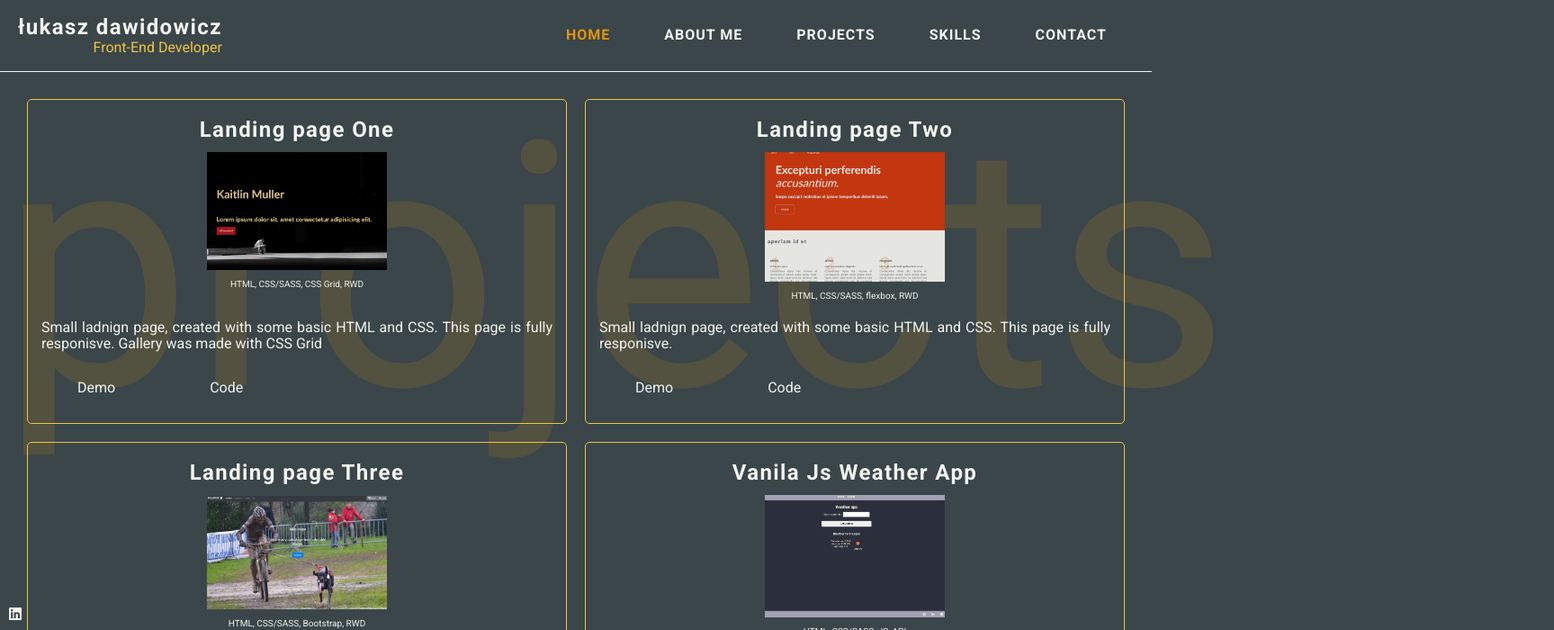
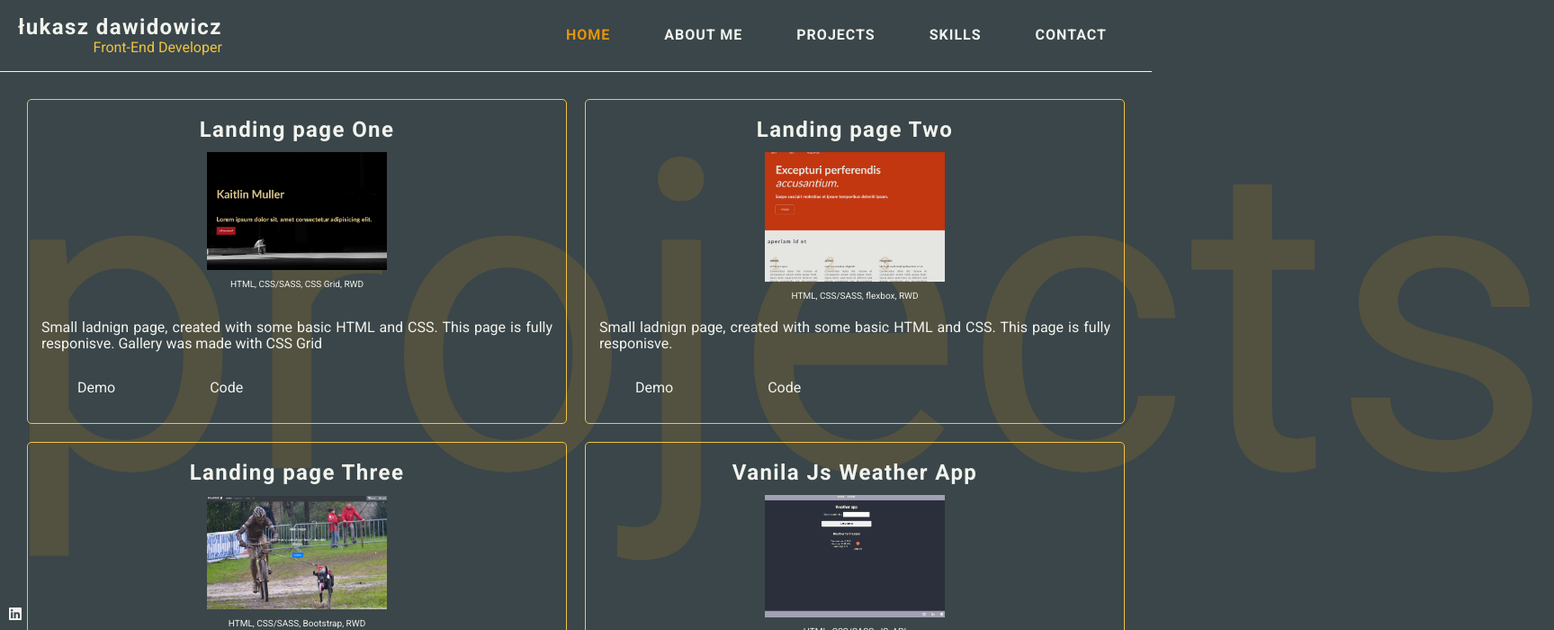
Before and after one commit to shivetay/LD_portfolio, a React (Create React App) app: page /projects in a window 1280 px wide. Shown: the top 700 px of the page at 90% size, 1727 px wide, since content can reach past the window. Built offline with nearby package versions, Linux system fonts and the light colour scheme.

Commit message:
add projects rwd

```diff
--- a/src/components/views/Projects/Projects.scss
+++ b/src/components/views/Projects/Projects.scss
@@ -1,4 +1,5 @@
 @import '../../../styles/settings.scss';
+@import '../../../styles/mixins.scss';
 
 .Projects {
   &__Container {
@@ -8,6 +9,27 @@
     font-size: 38rem;
     color: $color-font-contrast-second;
     opacity: 0.15;
+
+    @include respond(desktop-big) {
+      font-size: 48rem;
+    }
+    @include respond(desktop) {
+      font-size: 38rem;
+    }
+    @include respond(desktop-small) {
+      font-size: 36rem;
+    }
+    @include respond(tab-port) {
+      font-size: 34rem;
+    }
+    @include respond(phone) {
+      visibility: none;
+      opacity: 0;
+    }
+    @include respond(xsmall) {
+      visibility: none;
+      opacity: 0;
+    }
   }
   &__Content {
     display: flex;
@@ -50,5 +72,17 @@
   }
   &-photo {
     border-radius: 0;
+
+    @include respond(mix-phone-tab) {
+      display: none;
+    }
+
+    @include respond(phone) {
+      display: none;
+    }
+
+    @include respond(xsmall) {
+      display: none;
+    }
   }
 }
```
